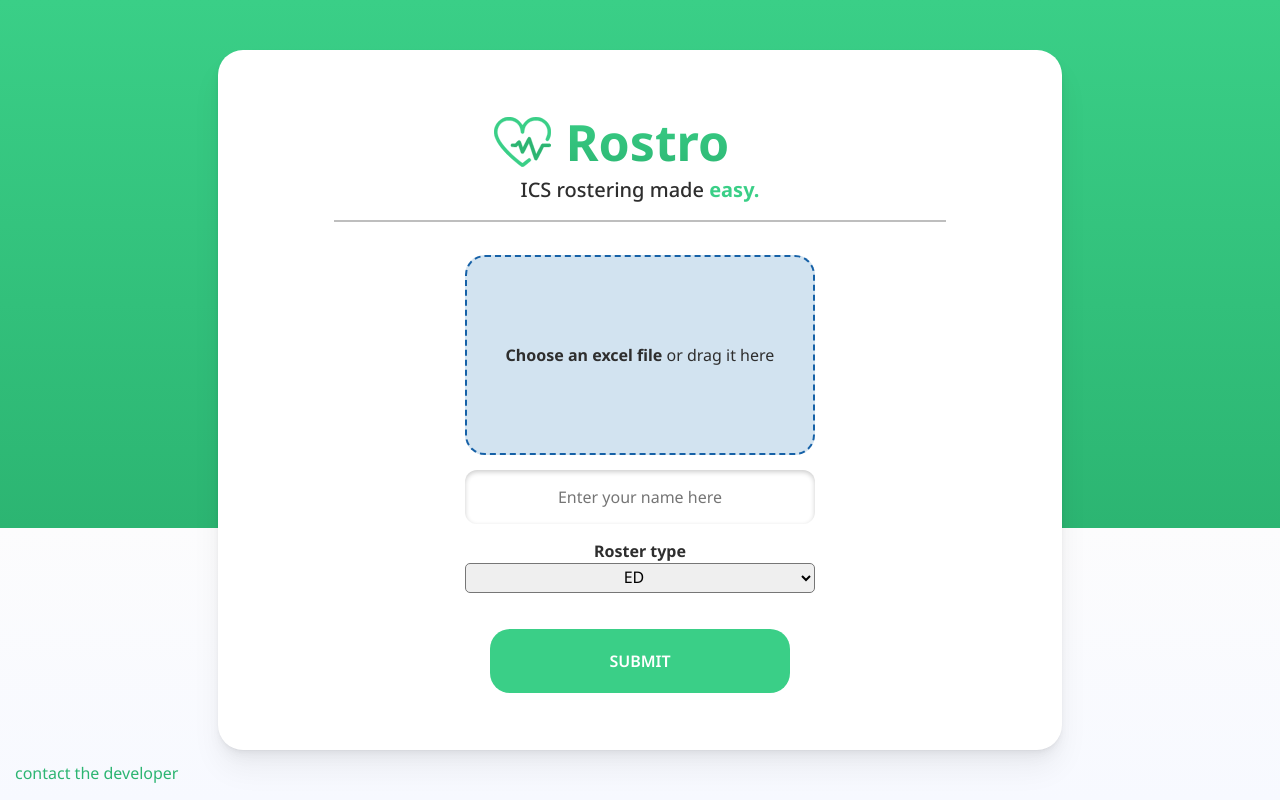
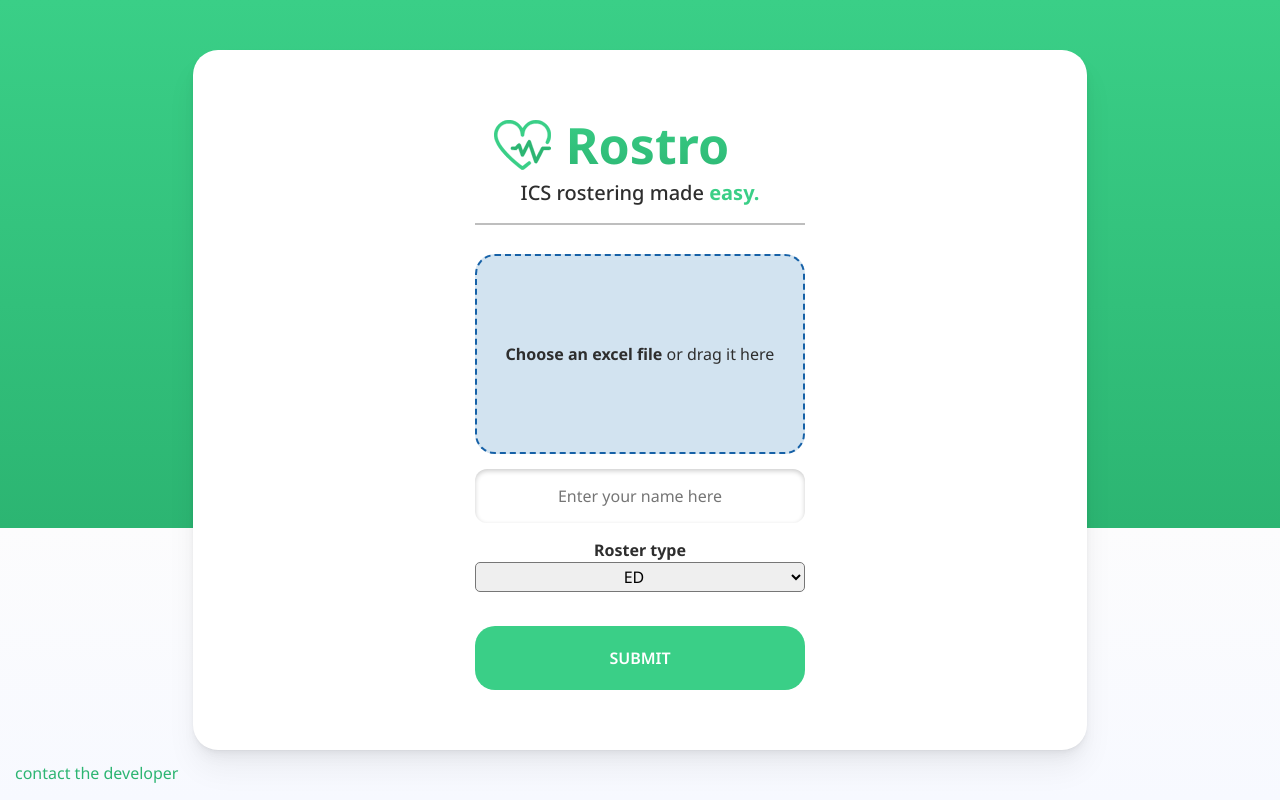
Before and after one commit to James-K-Lawson/Rostro, a Flask app: page /form in a window 1280 px wide. Run offline with Flask 2, Linux system fonts and the light colour scheme.

Commit message:
minor style

```diff
--- a/app/static/styles/styles.css
+++ b/app/static/styles/styles.css
@@ -72,7 +72,7 @@ h3 {
 	justify-content: center;
 	min-height: 700px;
 	height: 50%;
-	width: 66vw;
+	width: calc(66vw + 50px);
 	max-width: 1000px;
 	margin: auto;
 	background: #fff;
@@ -138,7 +138,8 @@ h3 {
 }
 
 .header-separator {
-	width: calc(40vw + 100px);
+	width: calc(17.5vw + 80px);
+	min-width: 330px;
 	max-width: 800px;
 	margin: 15px 0;
 	min-height: 2px;
@@ -161,7 +162,7 @@ h3 {
 	font-family: 'Noto Sans';
 	transition: background 0.3s ease;
 	text-decoration: none;
-	min-width: 300px;
+	min-width: 330px;
 }
 
 .btn-primary--next-alt {
@@ -206,7 +207,7 @@ h3 {
 }
 
 #rostertype {
-	width: 350px;
+	width: 330px;
 	height: 30px;
 	border-radius: 5px;
 }
@@ -230,7 +231,7 @@ input[type=text] {
 	border: none;
 	outline: none;
 	box-shadow: inset 0 2px 5px rgb(0, 0, 0, 0.2);
-	width: 350px;
+	width: 330px;
 	text-align: center;
 	transition: box-shadow 0.3s ease;
 }
```
